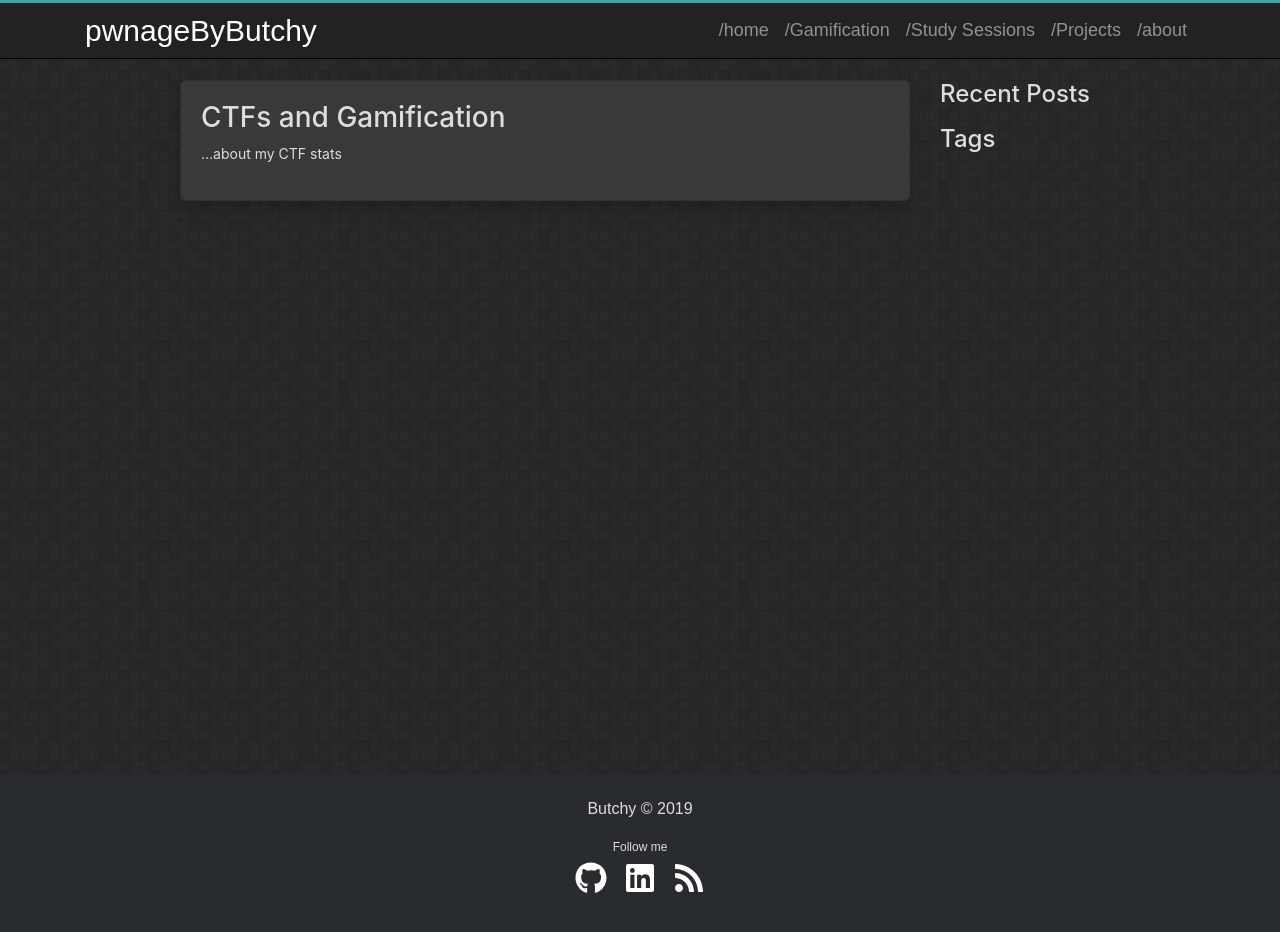
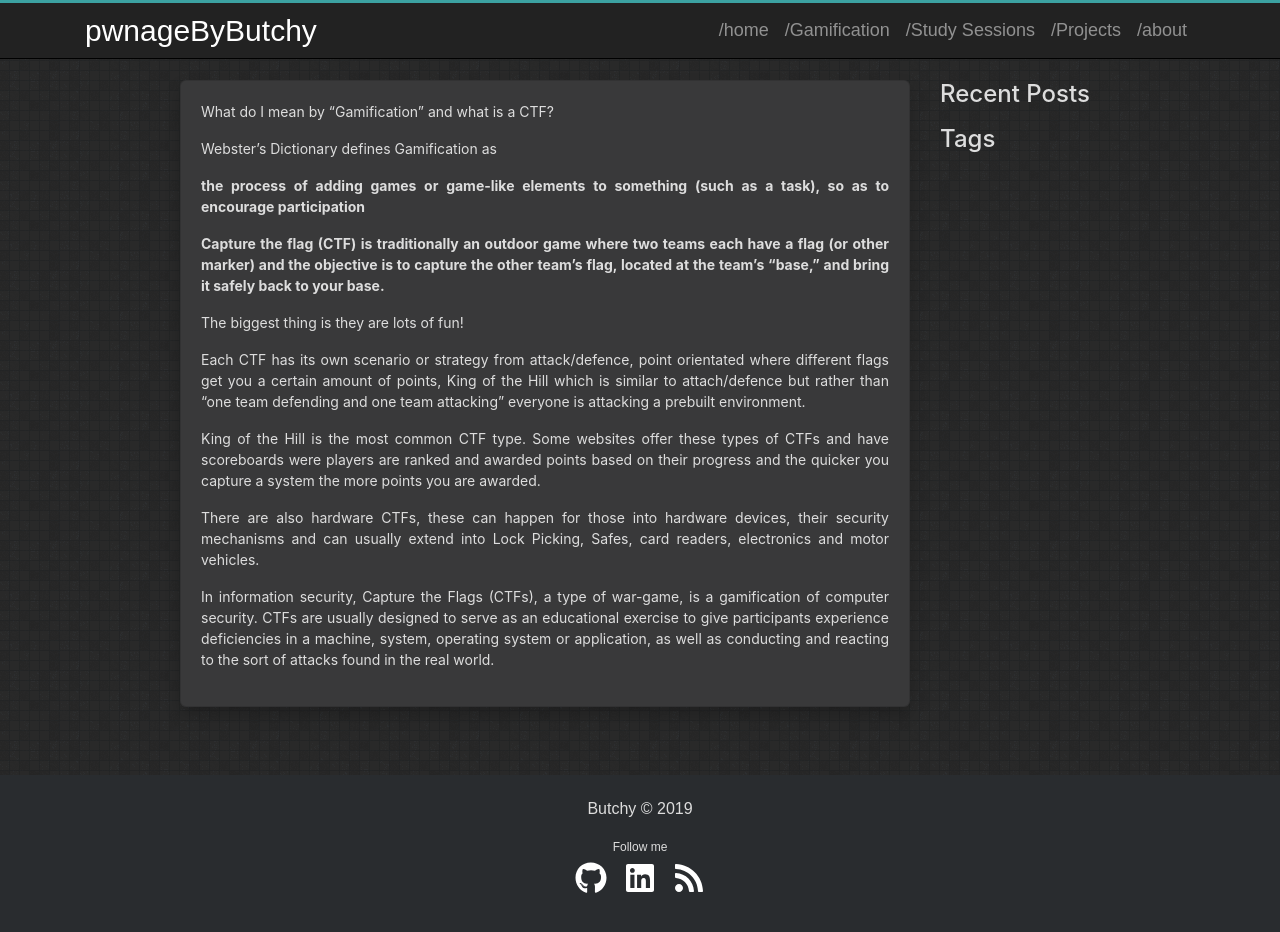
Before and after one commit to pwnageByButchy/pwnageByButchy.github.io, a Jekyll site: the page built from ctf.md, in a window 1280 px wide and 957 px high. Shown: the top 932 px of the window. Built offline with Jekyll 4.4.1, drawn with Linux system fonts in a browser that asks for light colours; our own code applies the rules of GitHub Pages for plain Markdown files.

Commit message:
Update ctf.md

```diff
--- a/ctf.md
+++ b/ctf.md
@@ -1,7 +1,22 @@
----
-layout: page
-title: CTFs
+What do I mean by “Gamification” and what is a CTF?
 
----
-# CTFs and Gamification
-...about my CTF stats
+
+Webster’s Dictionary defines Gamification as
+
+__the process of adding games or game-like elements to something (such as a task), so as to encourage participation__
+
+__Capture the flag (CTF) is traditionally an outdoor game where two teams each have a flag (or other marker) and the objective is to capture the other team's flag, located at the team's "base," and bring it safely back to your base.__
+
+
+The biggest thing is they are lots of fun!
+
+
+Each CTF has its own scenario or strategy from attack/defence, point orientated where different flags get you a certain amount of points, King of the Hill which is similar to attach/defence but rather than “one team defending and one team attacking” everyone is attacking a prebuilt environment.
+
+King of the Hill is the most common CTF type. Some websites offer these types of CTFs and have scoreboards were players are ranked and awarded points based on their progress and the quicker you capture a system the more points you are awarded.
+
+There are also hardware CTFs, these can happen for those into hardware devices, their security mechanisms and can usually extend into Lock Picking, Safes, card readers, electronics and motor vehicles.
+
+
+
+In information security, Capture the Flags (CTFs), a type of war-game, is a gamification of computer security. CTFs are usually designed to serve as an educational exercise to give participants experience deficiencies in a machine, system, operating system or application, as well as conducting and reacting to the sort of attacks found in the real world.
```
